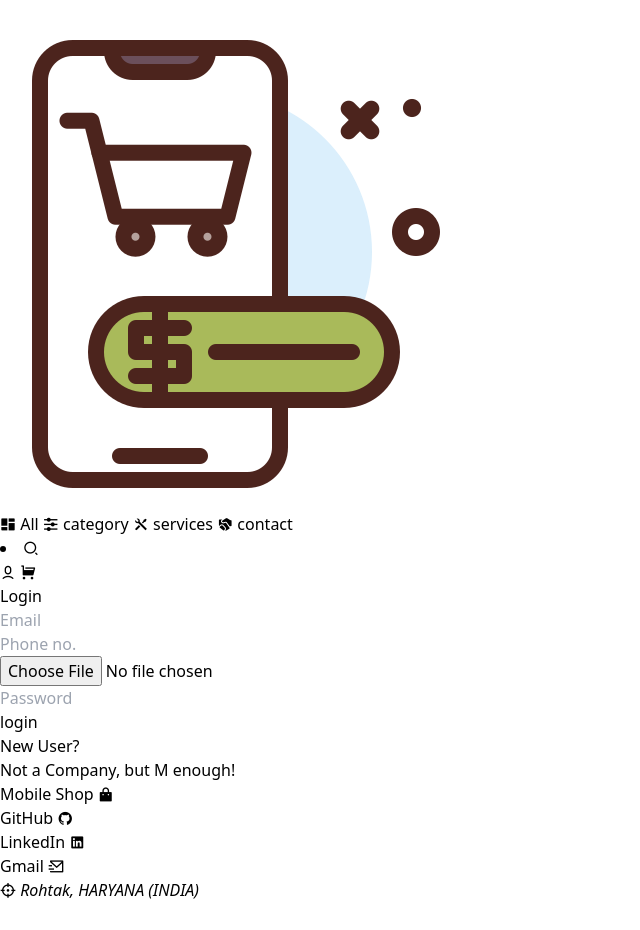
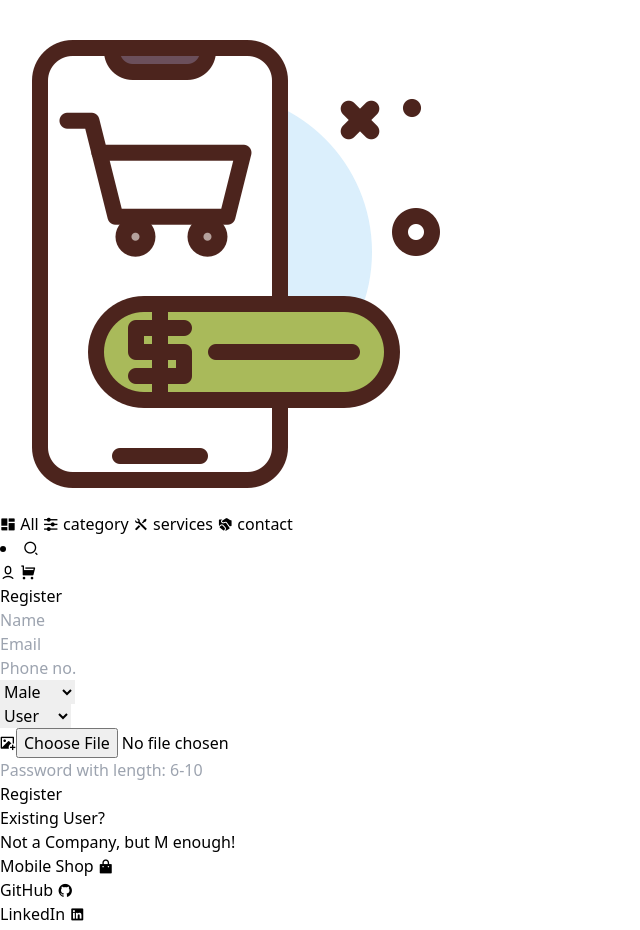
Before and after one commit to MrKuldeep01/Mobile_shop, a React (Vite) app in the folder Frontend/: page /regiser in a window 1280 px wide. Shown: the top 930 px of the page, without its empty margins (0-640 px from the left). Built offline with nearby package versions, Linux system fonts and the light colour scheme.

Commit message:
form data understanding

```diff
--- a/Frontend/src/App.jsx
+++ b/Frontend/src/App.jsx
@@ -6,8 +6,8 @@ function App({outlet}) {
   return (
     <Provider store={authStore}>
       <Header/>
-      <Login />
-      {/* <Register/> */}
+      {/* <Login /> */}
+      <Register/>
         {/* <Product/>  */}
         {/* <ProductBanner productImgPath={'mobileShop.png'}/> */}
         {/* {outlet} */}
--- a/Frontend/src/components/Register.jsx
+++ b/Frontend/src/components/Register.jsx
@@ -3,10 +3,43 @@ import { useForm } from "react-hook-form";
 import { Link } from "react-router-dom";
 // =================
 function Register() {
-  const { register, handleSubmit, formState: { errors } } = useForm();
+  const {
+    register,
+    handleSubmit,
+  } = useForm();
+  const [error, setError] = useState(null);
 
-  const submitHandler = (data) => console.log(data);
-  // register ✅
+  const submitHandler = async (data) => {
+    try {
+      const image = data.image[0];
+      if (!image) {
+        setError("please upload the image file to proceed further!");
+      }
+      const formData = new FormData();
+      for (let key in data) {
+        if (data.hasOwnProperty(key)) {
+          if (key === "image") {
+            formData["image"] = image;
+          }
+          formData[key] = data[key];
+          console.log("key: ", key, "\tvalue: ", data[key]);
+        }
+      }
+      console.log(formData);    /////////////////// step up for forms
+      // const response = await fetch(
+      //   "http://localhost:3000/api/v1/auth/register",
+      //   {
+      //     method: "POST",
+      //     body: formData,
+      //   }
+      // );
+      // const result = await response.json();
+      // console.log(result);
+    } catch (error) {
+      console.log(error);
+    }
+  };
+
   /*
 name,
     gmail,
@@ -18,6 +51,8 @@ name,
     experience,
     isOwner,
     image from file with name 'image'
+
+    uri: http://localhost:3000/api/v1/auth/register
     */
 
   return (
@@ -27,7 +62,12 @@ name,
           <div className="text-center my-8 sm:mt-6">
             <h1 className="font-thin text-4xl text-amber-950">Register</h1>
           </div>
-          <form action="#" method="post" onSubmit={handleSubmit(submitHandler)}>
+          <form
+            action="#"
+            method="post"
+            encType="multipart/form-data"
+            onSubmit={handleSubmit(submitHandler)}
+          >
             <div className="name mt-5">
               <input
                 type="text"
@@ -56,7 +96,7 @@ name,
               />
             </div>
             <div className=" gender mt-5 w-full flex items-center justify-start gap-2">
-              <select {...register("gender")}  className="font-semibold text-sm">
+              <select {...register("gender")} className="font-semibold text-sm">
                 <option defaultValue="male">Male</option>
                 <option value="female">Female</option>
                 <option value="other">Other</option>
@@ -64,7 +104,10 @@ name,
             </div>
 
             <div className="isOwner mt-5 w-full flex items-center justify-start gap-2">
-              <select {...register("isOwner")} className="font-semibold text-sm">
+              <select
+                {...register("isOwner")}
+                className="font-semibold text-sm"
+              >
                 <option value="no"> User </option>
                 <option value="yes"> Owner </option>
               </select>
@@ -81,7 +124,6 @@ name,
                   {...register("image", { required: true })}
                   id="image"
                   className="ml-0 invisible"
-
                 />
               </label>
             </div>
@@ -91,14 +133,15 @@ name,
                 placeholder="Password with length: 6-10"
                 id="Password"
                 {...register("password", { required: true, min: 6, max: 10 })}
-
                 className="block w-full p-2 border rounded-md outline-1 outline-dashed outline-zinc-600/50 border-none font-semibool text-amber-900"
               />
             </div>
-            {errors.exampleRequired && (
-              <span className="font-semibold text-sm text-red-600 bg-white/70 px-2 py-1 my-2 rounded-md">
-                {" "}
-                please check every field properly!
+            {error && (
+              <span
+                role="alert"
+                className="font-semibold text-sm text-red-600 bg-white/70 px-2 py-1 my-2 rounded-md"
+              >
+                {error}
               </span>
             )}
             <div className="submit button mt-5">
```
